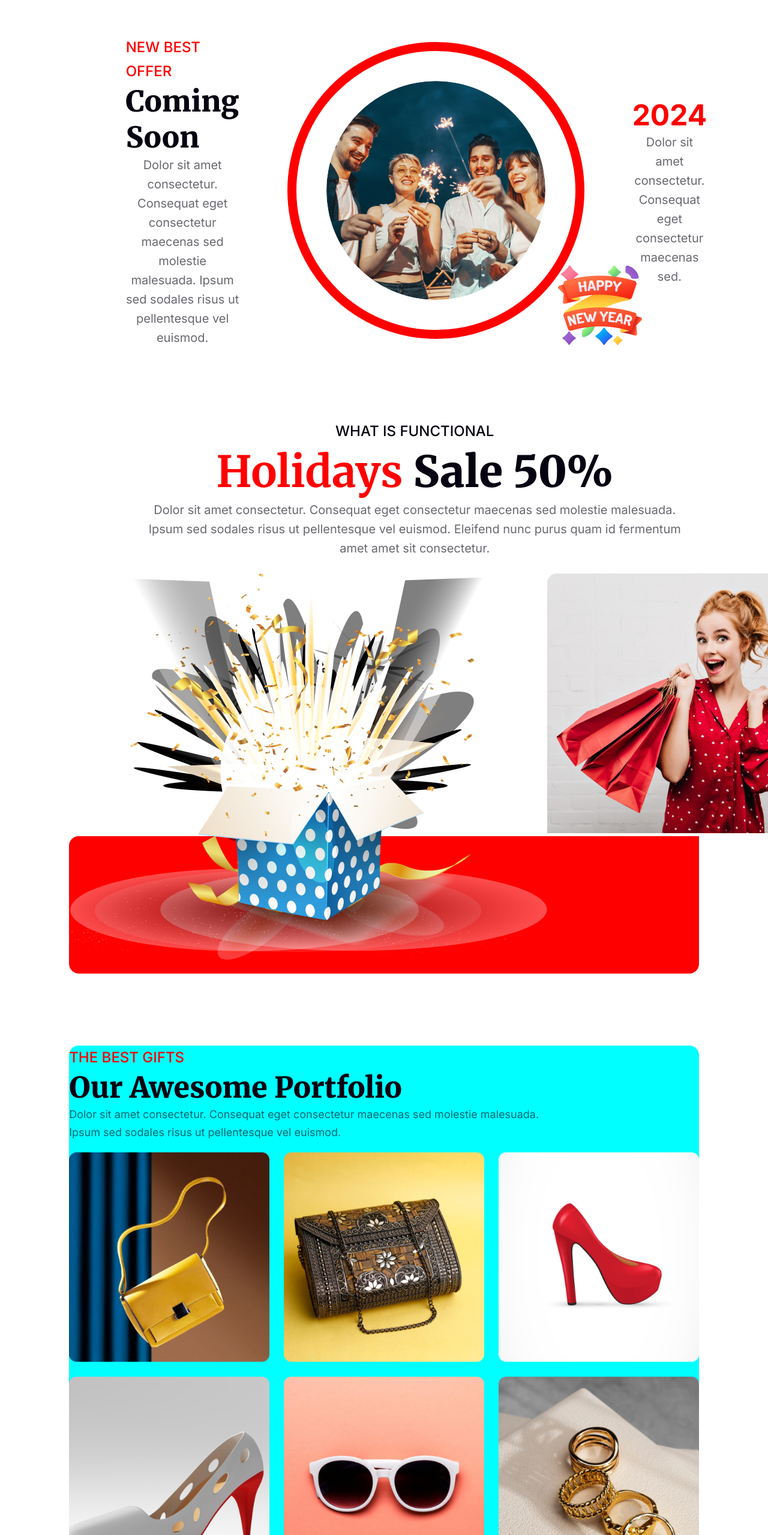
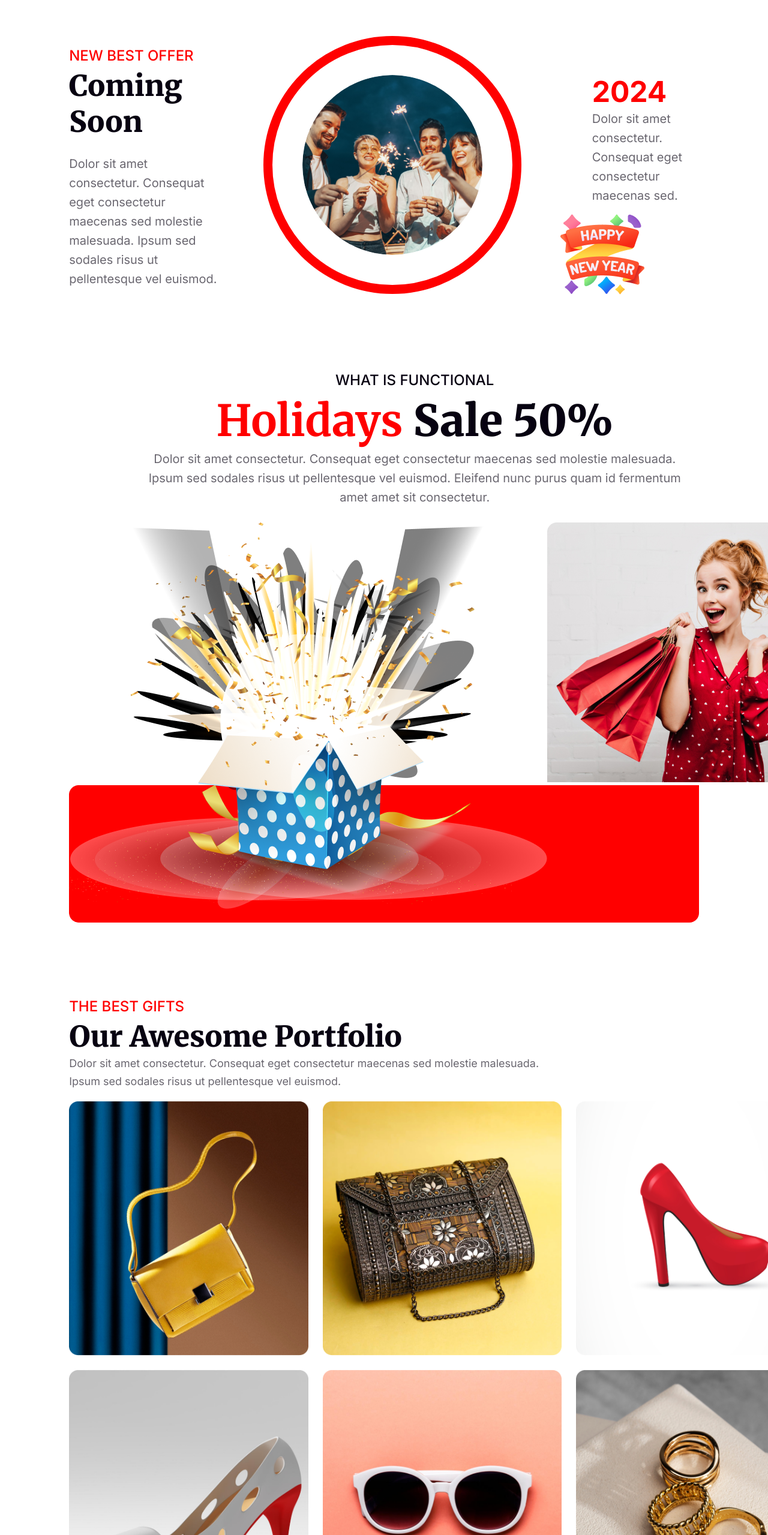
Before and after one commit to sohel970/assignment1, a plain HTML site: page index.html in a window 1280 px wide. Shown: the part 2938-5497 px from the top of the page at 60% size. Drawn offline with Linux system fonts and the light colour scheme.

Commit message:
final commit

```diff
--- a/index.html
+++ b/index.html
@@ -51,7 +51,7 @@
         </div>
        </section>
 
-     <section class="container">
+     <section>
           <div class="container section4">
            <div class="section4-left">
              <h4 class="w-inter-24" style="color: #f00;"> NEW BEST OFFER</h4>
@@ -59,7 +59,7 @@
              <p class="b-inter-p">Dolor sit amet consectetur. Consequat eget consectetur maecenas sed molestie malesuada. Ipsum sed sodales risus ut pellentesque vel euismod. </p>
            </div>
            <div class="section4-center">
-            <img src="asset/images/Ellipse 1.png" alt="">
+            <img  src="asset/images/Ellipse 1.png" alt="">
            </div>
            <div class="section4-right">
             <h3 style="color: #F00;font-family: Inter;font-size: 48px;">2024</h3>
@@ -110,8 +110,8 @@
           </div>
         </div>
      </section>
-      <section class="container">
-        <div class="container section7">
+      <section class="container" >
+        <div class=" section7">
             <div>
                 <img src="asset/images/Group 61.png" alt="">
             </div>
--- a/styles/styles.css
+++ b/styles/styles.css
@@ -84,18 +84,21 @@ button {
     font-weight: 700;
     line-height: normal;
 }
+
 button:hover {
     color: #F00;
     background-color: #FFF;
 
     transition: 0.6s;
 }
+
 .container {
     width: 82%;
     max-width: 1320;
     margin: 0 auto;
     border-radius: 16px;
 }
+
 span {
     color: #F00;
     font-family: Inter;
@@ -104,12 +107,14 @@ span {
     font-weight: 600;
     line-height: 56px;
 }
-.holi-text{
+
+.holi-text {
     color: #F00;
-font-family: Merriweather;
-font-size: 72px;
+    font-family: Merriweather;
+    font-size: 72px;
 
 }
+
 /* banner styles starts here */
 .banner {
     max-height: 600px;
@@ -124,6 +129,7 @@ font-size: 72px;
     align-items: center;
     padding: 200px 344px;
 }
+
 /* banner section ends here */
 
 /* section1 starts here */
@@ -131,6 +137,7 @@ font-size: 72px;
     margin-top: 120px;
     text-align: center;
 }
+
 .section1 .discount-text {
     color: #F00;
     font-family: Inter;
@@ -140,6 +147,7 @@ font-size: 72px;
     line-height: normal;
     margin-bottom: 48px;
 }
+
 .section1 .section1-text {
     color: #070211;
     font-family: Inter;
@@ -149,6 +157,7 @@ font-size: 72px;
     line-height: normal;
     margin-bottom: 48px;
 }
+
 /* section1 ends here */
 
 /* section2 starts here */
@@ -161,6 +170,7 @@ font-size: 72px;
     border-radius: 16px;
     align-items: center;
     padding: 40px 138px 0px 142px;
+
 }
 
 .section2-text {
@@ -172,6 +182,7 @@ font-size: 72px;
 .section2-text * {
     margin-bottom: 24px;
 }
+
 /* section2 ends here */
 
 /* section3 starts here */
@@ -179,6 +190,7 @@ font-size: 72px;
     margin-top: 120px;
     background: linear-gradient(180deg, rgba(255, 0, 0, 0.10) 0%, rgba(255, 0, 0, 0.00) 100%);
 }
+
 .section3 .section3-font {
     color: #070211;
     font-family: Inter;
@@ -188,45 +200,68 @@ font-size: 72px;
     line-height: 56px;
     text-transform: capitalize;
 }
-.section3-btn{
+
+.section3-btn {
     margin-top: 48px;
 }
+
 .section3-text {
     padding: 100px 380px;
     text-align: center;
     width: 550px;
 }
+
 /* section3 ends here */
 
 /* section4 starts here */
 .section4 {
+    max-height: 435px;
     margin-top: 120px;
     display: flex;
     align-items: center;
-    justify-content: space-around;
+    justify-content: space-between;
     background-image: url(../asset/images/Group\ 96.png);
     background-repeat: no-repeat;
-    background-position: right bottom;
-    gap: 80px;
+    background-position: right 10% bottom;
+
+}
+
+.section4-left {
+    width: 393px;
+    text-align: left;
+    padding: 104px 70px 104px 0px;
 }
 
 .section4-center img {
+    width: 300px;
+    height: 300px;
     padding: 50px;
-    border-radius: 463px;
+    border-radius: 50%;
     border: 15px solid #F00;
 }
 
+.section4 .section4-left h2 {
+    margin-bottom: 24px;
+}
+
+.section4 p {
+    text-align: left;
+}
+
 .section4-right {
-    align-items: left;
+    width: 276px;
+    padding: 30px 0px 118px 118px;
+    text-align: left;
 }
 
 .section5 {
     margin-top: 120px;
     background-image: url(../asset/images/Rectangle\ 2.png);
     background-repeat: no-repeat;
-    background-position:left bottom;
+    background-position: left bottom;
     /* background-color: aquamarine; */
 }
+
 .section5-img {
 
     display: flex;
@@ -234,37 +269,42 @@ font-size: 72px;
 
 
 }
-.section5-img .box-img{
+
+.section5-img .box-img {
     width: 900px;
     /* position:static; */
 }
-.discount-img {
-    padding:5px auto;
 
+.section5 .section5-img .discount-img img{
+    padding: 5px auto;
+    vertical-align: middle;
 }
-.section5-text{
+
+
+.section5-text {
     text-align: center;
     width: 900px;
+    padding: 0px 126px 26px;
+}
 
-    padding: 0px  126px 26px;
-}
 .section5-bottom {
-    margin-top: -150px;
+    /* margin-top: -150px; */
 }
 
 /* section5 ends here */
 .section6 {
     margin-top: 120px;
-    background-color: aqua;
+
 }
-.section6-img{
-    width: 350px;
-    height: 350px;
+
+.section6-img {
+    width: 424px;
+    height: 424px;
 }
 
 .section6-text {
     text-align: left;
-   margin-bottom:  18px;
+    margin-bottom: 18px;
     width: 800px;
 }
 
@@ -293,17 +333,18 @@ font-size: 72px;
 
 /* section6 ends here */
 .section7 {
+
     margin-top: 120px;
     background: rgba(255, 0, 0, 0.05);
     text-align: center;
-    padding: 80px;
-
+   padding: 80px 212px;
+   border-radius:16px ;
 }
 
 .btn {
     border-radius: 0px 50px 50px 0px;
- margin-left: -165px;
- position:absolute;
+    margin-left: -165px;
+    position: absolute;
 }
 
 input {
@@ -313,11 +354,14 @@ input {
     height: 7px;
     border: none;
 }
-.section7 img,{
-    margin-bottom: 48px;
+
+.section7 img,
+{
+margin-bottom: 48px;
 }
-.section7  p{
-    padding: 22px  48px;
+
+.section7 p {
+    padding: 22px 48px;
     width: 900px;
     margin-bottom: 22px;
 }
@@ -331,7 +375,7 @@ footer {
 }
 
 .footer-top {
-    padding:120px 0px 50px 0px;
+    padding: 120px 0px 50px 0px;
     display: flex;
     justify-content: flex-start;
 
@@ -341,9 +385,11 @@ footer {
     width: 390px;
     text-align: left;
 }
-.ft{
+
+.ft {
     margin-left: 480px;
 }
+
 .footer-img {
     text-align: center;
     padding: 48px 0px;
@@ -354,12 +400,14 @@ footer {
 }
 
 .footer-bottom {
-    padding-top:50px;
+    padding-top: 50px;
     display: flex;
     justify-content: space-between;
 }
-hr{
+
+hr {
     height: 1px;
-   color: rgba(255, 255, 255, 0.15);
+    color: rgba(255, 255, 255, 0.15);
 }
+
 /* footer ends here */
```
